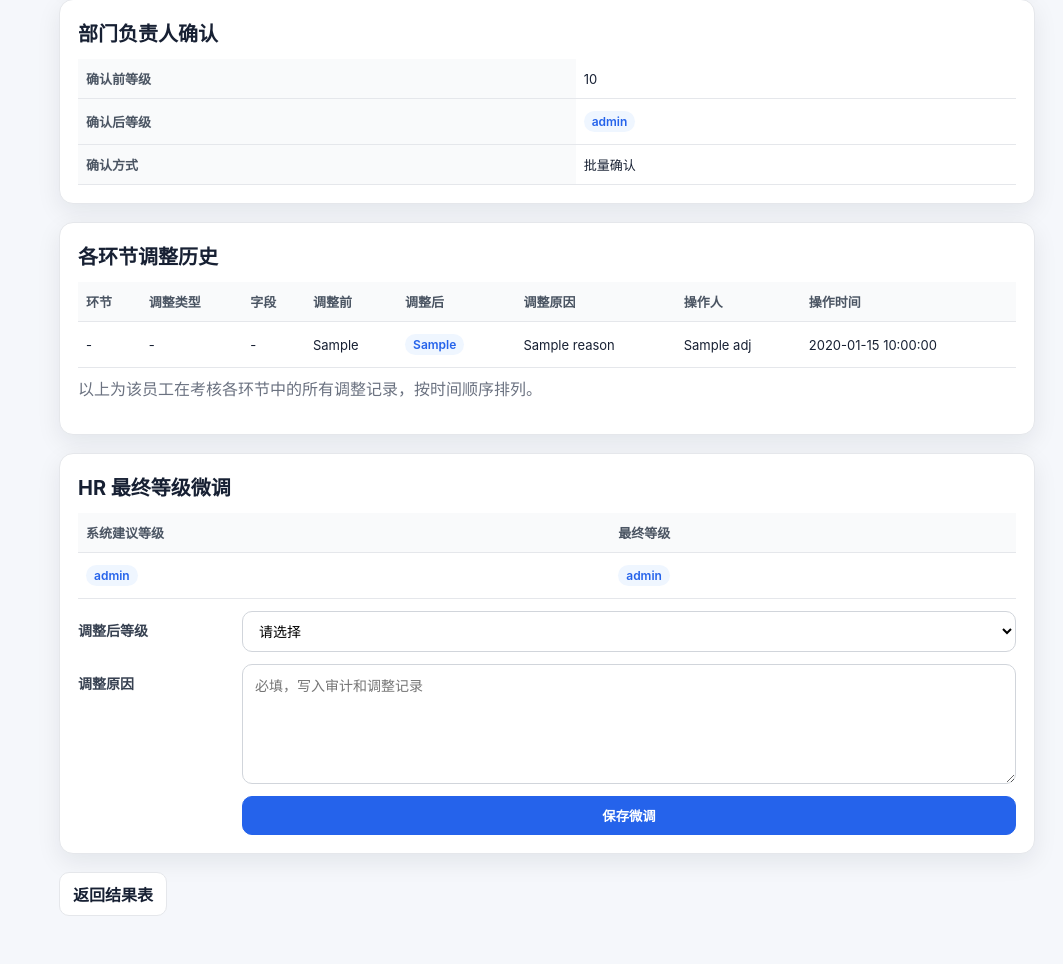
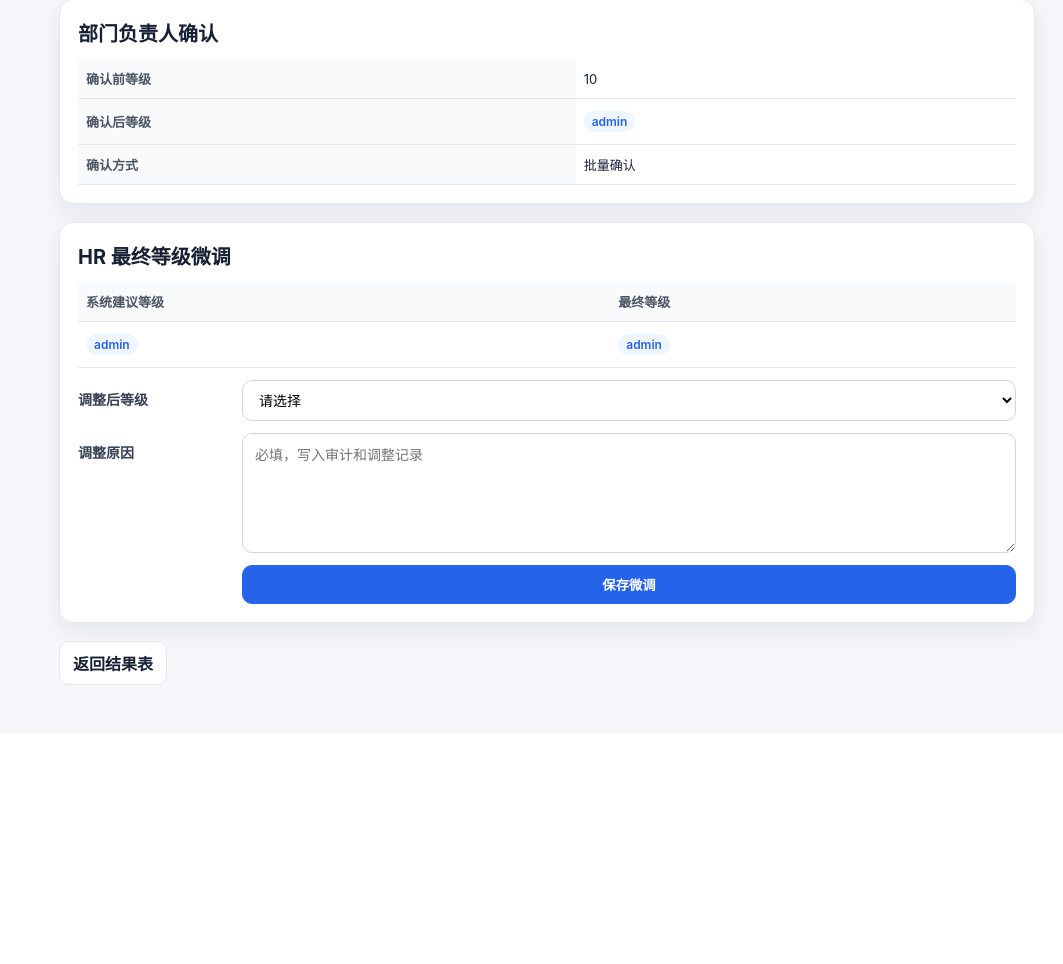
Before and after one commit to PulongZhang/cet-tool, a Flask app: template performance_app/templates/final_adjust.html in a window 1280 px wide. Shown: the part 861-1825 px from the top of the page, without its empty margins (217-1280 px from the left). After the commit the page ends 1546 px from the top, so only its background shows below. Run offline with Flask 3, Linux system fonts and the light colour scheme; the visitor is signed in with stand-in values (Sample User, id 1); data comes from the database, SQL or seed files in the repository; tables that the repository leaves empty hold one stand-in row (values such as "Sample post"); the template is opened without the code that fills it: most values are stand-ins (such as "Sample title", 1, 10 or a date in 2020).

Commit message:
refactor: 删除各环节调整历史模块

```diff
--- a/performance_app/templates/final_adjust.html
+++ b/performance_app/templates/final_adjust.html
@@ -79,43 +79,6 @@
 </section>
 
 <section class="card">
-    <h2>各环节调整历史</h2>
-    {% if adjustment_history %}
-    <table style="margin-top:12px">
-        <thead>
-            <tr>
-                <th>环节</th>
-                <th>调整类型</th>
-                <th>字段</th>
-                <th>调整前</th>
-                <th>调整后</th>
-                <th>调整原因</th>
-                <th>操作人</th>
-                <th>操作时间</th>
-            </tr>
-        </thead>
-        <tbody>
-            {% for adj in adjustment_history %}
-            <tr>
-                <td>{{ ADJUSTMENT_STAGE_LABELS.get(adj.stage, adj.stage) or '-' }}</td>
-                <td>{{ ADJUSTMENT_TYPE_LABELS.get(adj.adjustment_type, adj.adjustment_type) or '-' }}</td>
-                <td>{{ FIELD_NAME_LABELS.get(adj.field_name, adj.field_name) or '-' }}</td>
-                <td>{{ adj.before_value or '-' }}</td>
-                <td><span class="tag">{{ adj.after_value or '-' }}</span></td>
-                <td>{{ adj.reason or '-' }}</td>
-                <td>{{ adj.operator_name or '-' }}</td>
-                <td>{{ adj.adjusted_at or '-' }}</td>
-            </tr>
-            {% endfor %}
-        </tbody>
-    </table>
-    <p class="muted" style="margin-top:8px">以上为该员工在考核各环节中的所有调整记录，按时间顺序排列。</p>
-    {% else %}
-    <p class="muted">暂无调整历史记录。</p>
-    {% endif %}
-</section>
-
-<section class="card">
     <h2>HR 最终等级微调</h2>
     <table style="margin-top:12px">
         <thead><tr><th>系统建议等级</th><th>最终等级</th></tr></thead>
```
Also changed, not shown: performance_app/templates/dept_review_detail.html (+0 -37 lines).
